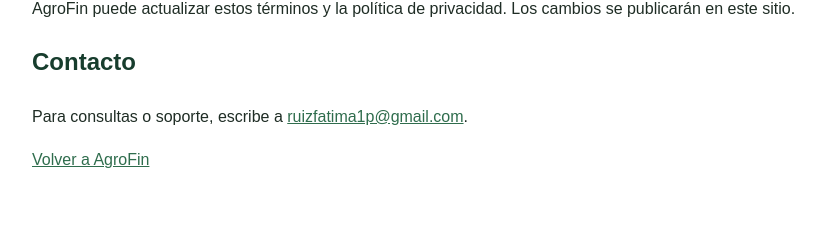
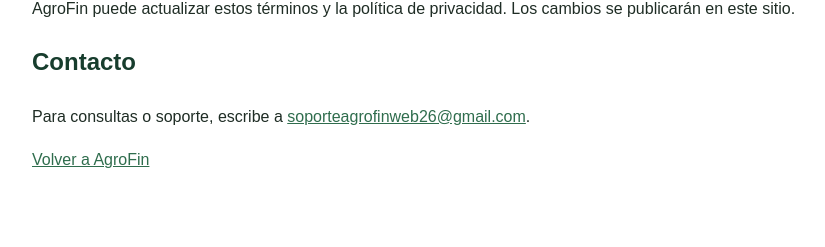
Before and after one commit to Lissseth/AgroFin, a Flask app: page /terms in a window 1280 px wide. Shown: the part 553-800 px from the top of the page, without its empty margins (158-983 px from the left). Run offline with Flask 3, Linux system fonts and the light colour scheme; some libraries are stand-ins or nearby versions.

Commit message:
Actualizar información de contacto y copyright
- Quitar nombre completo de desarrolladora, dejar solo descripción
- Cambiar correo a soporteagrofinweb26@gmail.com
- Cambiar copyright a AgroFin
- Actualizar correo en terms.html
- Actualizar correo por defecto en backend

Generated with [Devin](https://devin.ai)

Co-Authored-By: Devin <158243242+devin-ai-integration[bot]@users.noreply.github.com>

```diff
--- a/app.py
+++ b/app.py
@@ -236,9 +236,9 @@ def clean_number(value, field):
 
 
 def email_configuration():
-    sender = os.getenv('EMAIL_USERNAME') or os.getenv('GMAIL_USERNAME') or os.getenv('MAIL_USERNAME') or 'ruizfatima1p@gmail.com'
+    sender = os.getenv('EMAIL_USERNAME') or os.getenv('GMAIL_USERNAME') or os.getenv('MAIL_USERNAME') or 'soporteagrofinweb26@gmail.com'
     password = os.getenv('EMAIL_PASSWORD') or os.getenv('GMAIL_APP_PASSWORD') or os.getenv('MAIL_PASSWORD')
-    recipient = os.getenv('CONTACT_EMAIL') or os.getenv('ADMIN_EMAIL') or os.getenv('EMAIL_TO') or 'ruizfatima1p@gmail.com'
+    recipient = os.getenv('CONTACT_EMAIL') or os.getenv('ADMIN_EMAIL') or os.getenv('EMAIL_TO') or 'soporteagrofinweb26@gmail.com'
     return {
         'host': os.getenv('EMAIL_HOST', 'smtp.gmail.com'),
         'port': int(os.getenv('EMAIL_PORT', '465')),
--- a/templates/index.html
+++ b/templates/index.html
@@ -384,10 +384,10 @@
         <div>
          <p data-template-id="contact-eyebrow" class="canva-text text-sm font-bold uppercase tracking-[.14em] text-[#287a50]" style="color: rgb(40, 122, 80); font-weight: 700; font-style: normal; font-size: 13px;">Contacto directo</p>
          <h2 data-template-id="contact-title" class="canva-text mt-2 font-bold leading-tight" style="color: rgb(23, 53, 46); font-weight: 700; font-style: normal; font-size: 26px;">Contacto con la desarrolladora</h2>
-         <p data-template-id="contact-role" class="canva-text mt-2 text-sm leading-6 text-slate-600" style="color: rgb(100, 117, 109); font-weight: 400; font-style: normal; font-size: 15px;">Fátima Lisseth Ruíz Pineda · Responsable, desarrolladora y propietaria del sitio web</p>
-         <div class="mt-6 space-y-3 text-sm"><a data-template-id="contact-email" class="canva-link font-semibold text-[#216a4b] underline underline-offset-4" href="mailto:ruizfatima1p@gmail.com" style="color: rgb(33, 106, 75); font-weight: 600; font-style: normal; font-size: 15px;">ruizfatima1p@gmail.com</a><a data-template-id="contact-phone" class="canva-link ml-4 font-semibold text-[#216a4b] underline underline-offset-4" href="tel:+50589476244" style="color: rgb(33, 106, 75); font-weight: 600; font-style: normal; font-size: 15px;">+505 8947 6244</a>
+         <p data-template-id="contact-role" class="canva-text mt-2 text-sm leading-6 text-slate-600" style="color: rgb(100, 117, 109); font-weight: 400; font-style: normal; font-size: 15px;">Desarrolladora y propietaria del sitio web</p>
+         <div class="mt-6 space-y-3 text-sm"><a data-template-id="contact-email" class="canva-link font-semibold text-[#216a4b] underline underline-offset-4" href="mailto:soporteagrofinweb26@gmail.com" style="color: rgb(33, 106, 75); font-weight: 600; font-style: normal; font-size: 15px;">soporteagrofinweb26@gmail.com</a><a data-template-id="contact-phone" class="canva-link ml-4 font-semibold text-[#216a4b] underline underline-offset-4" href="tel:+50589476244" style="color: rgb(33, 106, 75); font-weight: 600; font-style: normal; font-size: 15px;">+505 8947 6244</a>
          </div>
-         <p data-template-id="contact-copyright" class="canva-text mt-8 border-t border-[#dce5dc] pt-4 text-xs leading-5 text-slate-500" style="color: rgb(100, 117, 109); font-weight: 400; font-style: normal; font-size: 15px;">© Fátima Lisseth Ruíz Pineda. Todos los derechos reservados.</p>
+         <p data-template-id="contact-copyright" class="canva-text mt-8 border-t border-[#dce5dc] pt-4 text-xs leading-5 text-slate-500" style="color: rgb(100, 117, 109); font-weight: 400; font-style: normal; font-size: 15px;">© AgroFin. Todos los derechos reservados.</p>
         </div>
         <form id="contact-form" class="space-y-4" novalidate="">
          <div><label data-template-id="contact-name-label" class="canva-text mb-1.5 block text-sm font-bold" for="contact-name" style="color: rgb(23, 53, 46); font-weight: 700; font-style: normal; font-size: 15px;">Nombre</label><input id="contact-name" class="field" type="text" autocomplete="name" required="">
--- a/templates/terms.html
+++ b/templates/terms.html
@@ -20,7 +20,7 @@
   <h2>Modificaciones</h2>
   <p>AgroFin puede actualizar estos términos y la política de privacidad. Los cambios se publicarán en este sitio.</p>
   <h2>Contacto</h2>
-  <p>Para consultas o soporte, escribe a <a href="mailto:ruizfatima1p@gmail.com">ruizfatima1p@gmail.com</a>.</p>
+  <p>Para consultas o soporte, escribe a <a href="mailto:soporteagrofinweb26@gmail.com">soporteagrofinweb26@gmail.com</a>.</p>
   <p><a href="/">Volver a AgroFin</a></p>
 </body>
 </html>
```
